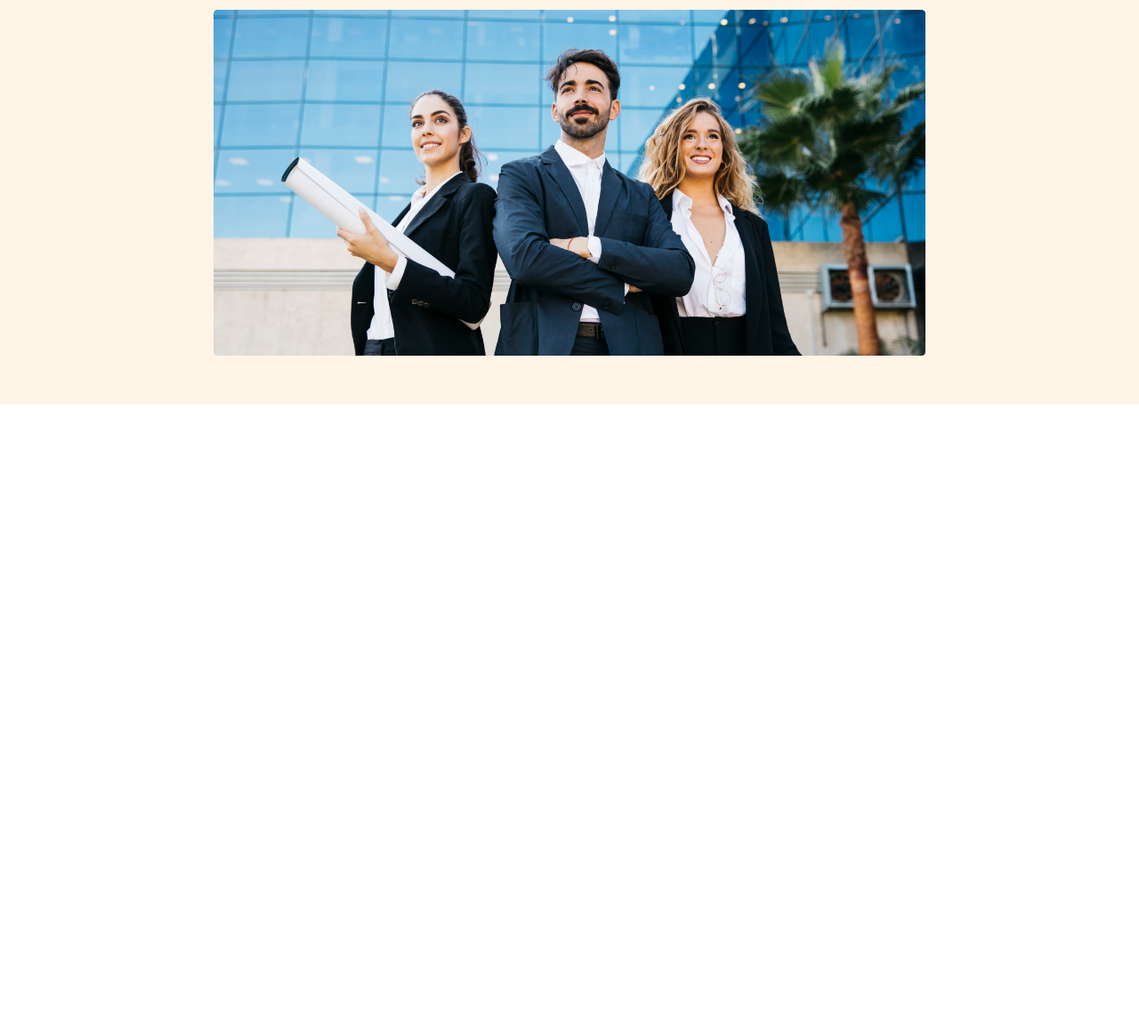
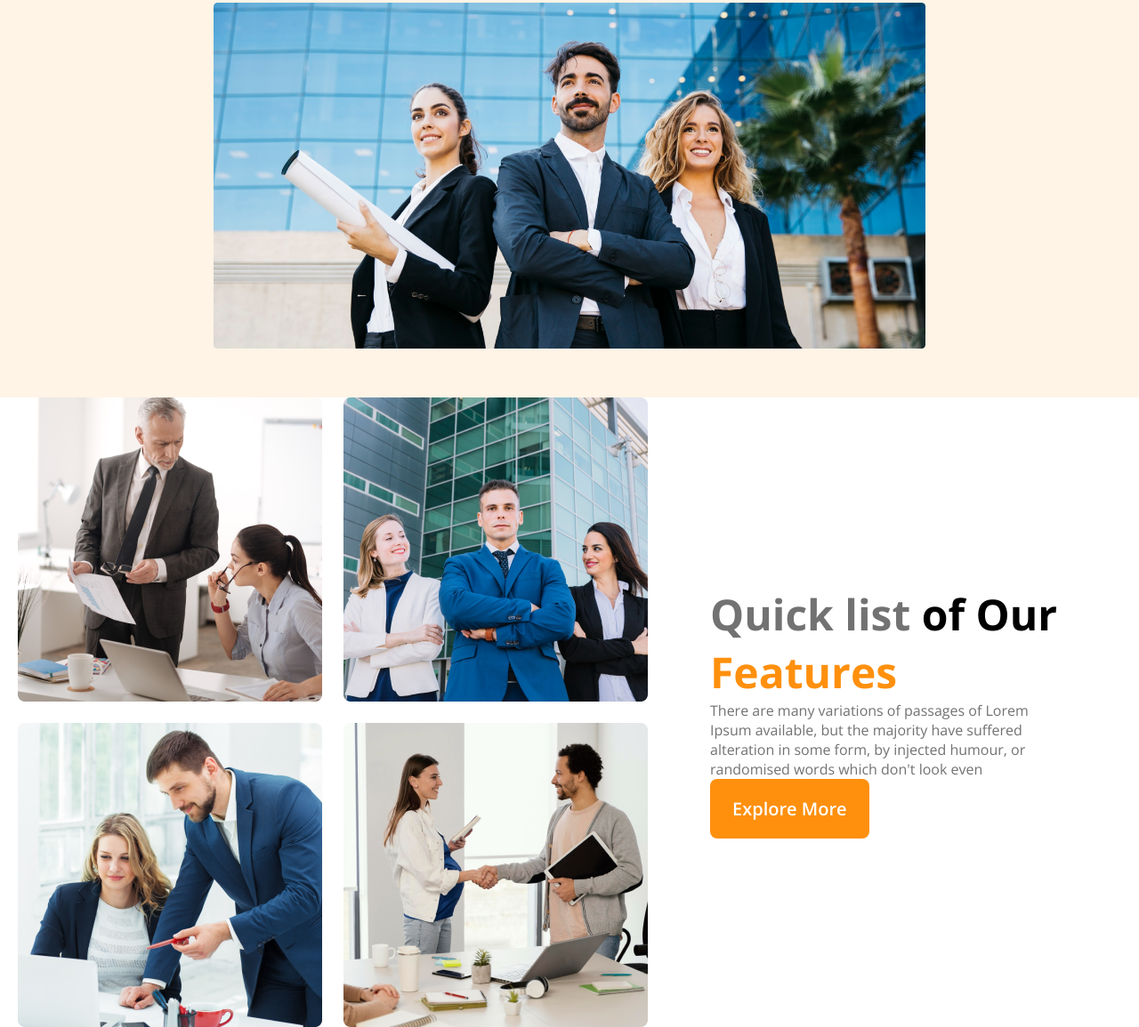
Before and after one commit to akanik3376/g9-project, a plain HTML site: page index.html in a window 1280 px wide. Shown: the part 432-1587 px from the top of the page at 89% size. Before the commit the page ends 887 px from the top, so only its background shows below. Drawn offline with nearby package versions, Linux system fonts and the light colour scheme; a web font is replaced by a local one.

Commit message:
added  Features section

```diff
--- a/index.html
+++ b/index.html
@@ -28,7 +28,7 @@
         <div class="banner">
             <div class="banner-content">
                 <h1 class="banner-taitel">Brand New <br> Group of Architects</h1>
-                <p class="banner-description">There are many variations of passages of Lorem Ipsum available, but the
+                <p class="text-light-gray">There are many variations of passages of Lorem Ipsum available, but the
                     majority have suffered alteration
                     in some form, by injected humour, or randomised words which don't look even</p>
                 <button class="btn-primary">Explore More</button>
@@ -38,6 +38,37 @@
 
     </header>
 
+    <!-- header endddd -->
+    <main>
+        <!-- Features section  -->
+        <section class="team-container">
+            <div class="teams-img-container">
+                <img src="New folder/images/team1.png" alt="">
+                <img src="New folder/images/team2.png" alt="">
+                <img src="New folder/images/team3.png" alt="">
+                <img src="New folder/images/team4.png" alt="">
+
+
+            </div>
+            <div class="teams-text-container">
+                <h3 class="team-taitel"><span class="list">Quick list</span> <span>of Our</span> <span
+                        class="Features">Features</span>
+                </h3>
+                <p class="text-light-gray">There are many variations of passages of Lorem Ipsum available, but the
+                    majority
+                    have suffered
+                    alteration in some form, by injected humour, or randomised words which don't look even</p>
+
+                <button class="btn-primary">
+                    Explore More
+                </button>
+            </div>
+
+        </section>
+
+
+
+    </main>
 
 </body>
 
--- a/style.css
+++ b/style.css
@@ -4,6 +4,10 @@
     padding: 0;
 
     font-family: 'Open Sans', sans-serif;
+}
+
+.text-light-gray {
+    color: #727272;
 }
 
 .btn-primary {
@@ -81,7 +85,43 @@ nav li a {
     width: 100%;
 }
 
+/* main stayle  */
 
+main {
+    width: 1240px;
+    margin: 0 auto;
+}
+
+/* futues section  */
+
+.team-container {
+    display: flex;
+    align-items: center;
+}
+
+.teams-img-container {
+    display: grid;
+    grid-template-columns: repeat(2, 1fr);
+    gap: 1.5rem;
+}
+
+.teams-text-container {
+    padding-left: 70px;
+    padding-right: 70px;
+}
+
+.team-taitel {
+    font-size: 3rem;
+    font-weight: 700;
+}
+
+.team-taitel .list {
+    color: #727272;
+}
+
+.team-taitel .Features {
+    color: #FF900E;
+}
 
 
 
@@ -97,6 +137,30 @@ nav li a {
     nav {
         flex-direction: column;
     }
+
+    .team-container {
+        flex-direction: column;
+        display: block;
+    }
+
+    .teams-img-container {
+        grid-template-columns: 1fr;
+        margin: 10px;
+    }
+
+    .teams-text-container {
+        padding: 10px;
+        /* width: 320px; */
+    }
+
+    main {
+        width: auto;
+        margin: auto;
+    }
+
+
+
+
 }
 
 /* for tablet  */
@@ -106,7 +170,27 @@ nav li a {
         padding: 50px;
     }
 
-    nav {
+    nav,
+    .team-container {
         flex-direction: column;
     }
+
+    .team-container {
+        margin: 20px;
+    }
+
+    .teams-img-container {
+        grid-template-columns: repeat(2, 1fr);
+        margin: 10px;
+
+    }
+
+    .teams-text-container {
+        padding: 50px;
+    }
+
+    main {
+        width: auto;
+        margin: auto;
+    }
 }
```
